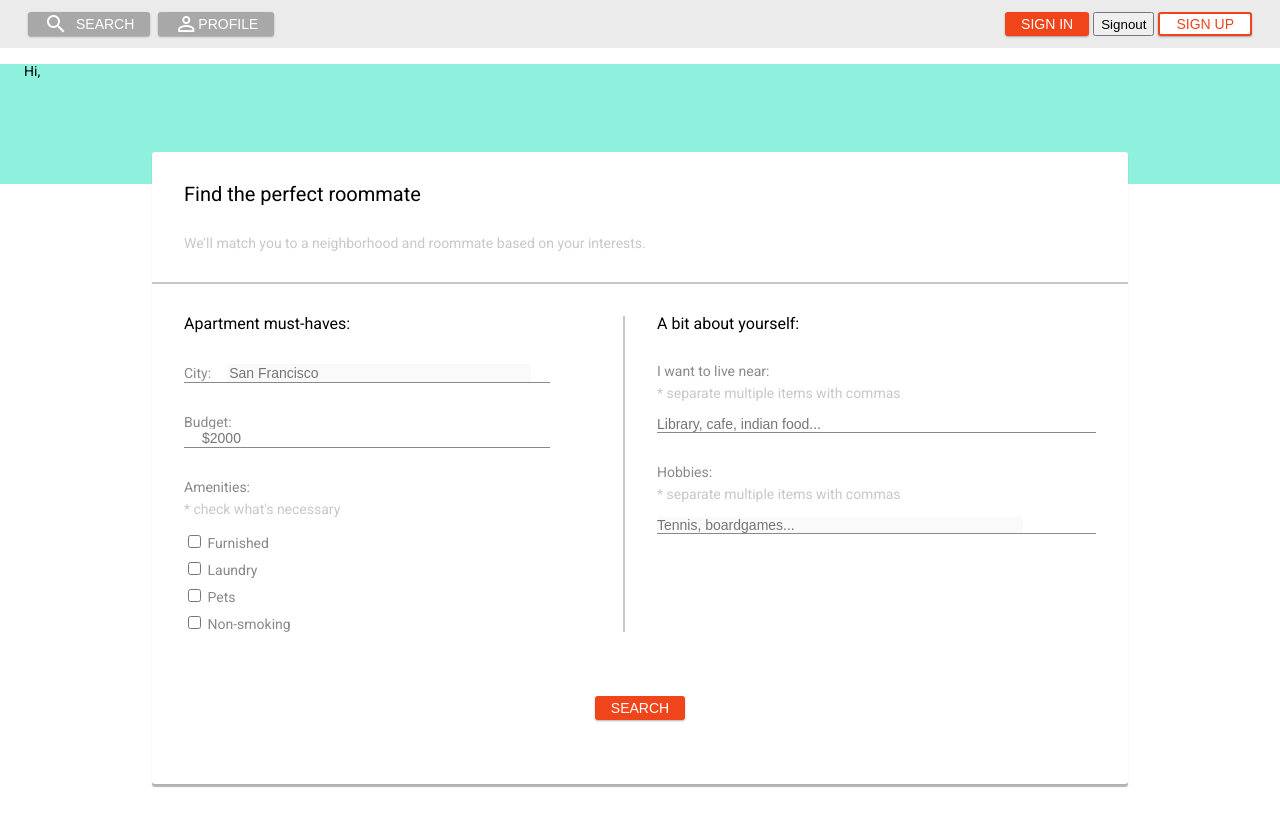
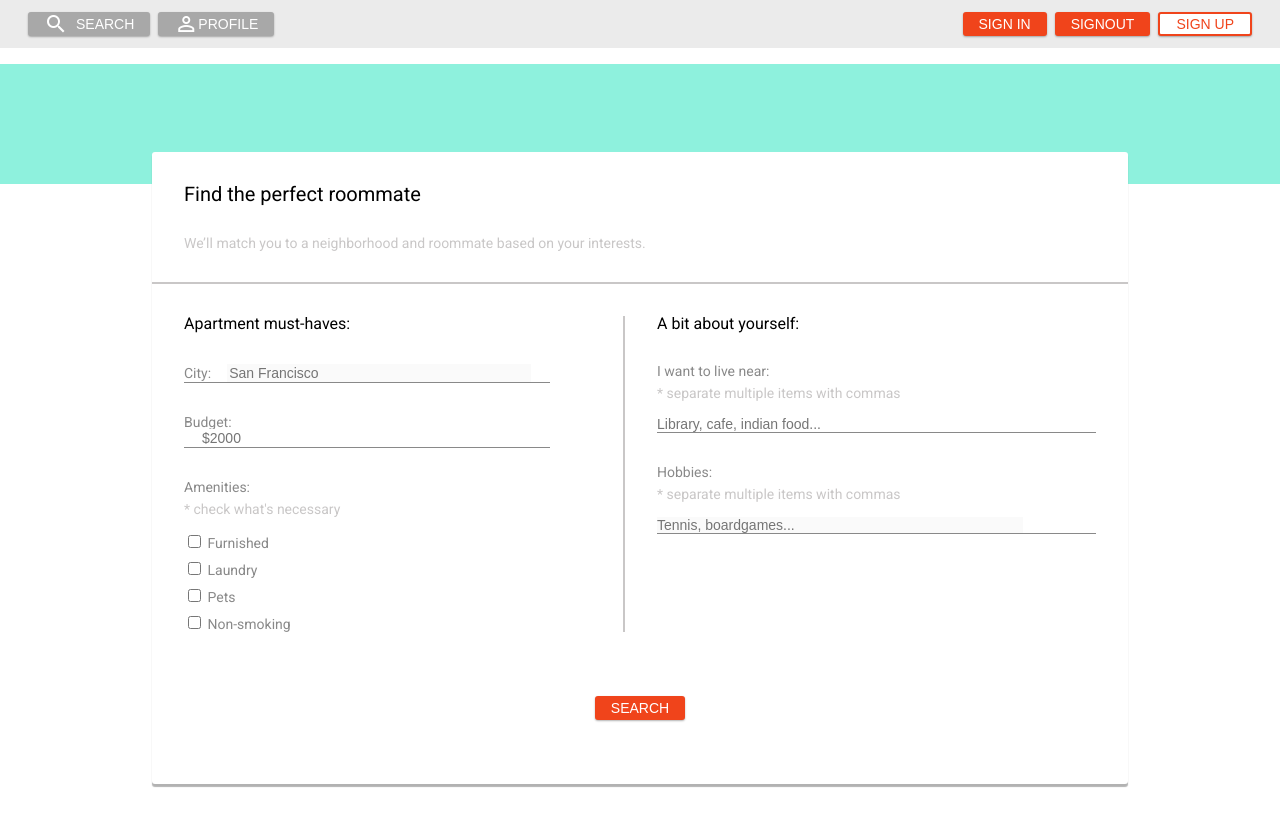
Before and after one commit to Icy-Donuts/icyGreenField, a website: page client/index.html in a window 1280 px wide. Drawn offline with nearby package versions, Linux system fonts and the light colour scheme; some packages are replaced by stand-ins of ours.

Commit message:
Update index.html

```diff
--- a/client/index.html
+++ b/client/index.html
@@ -15,13 +15,12 @@
     </div>
     <div class="nav-container">
       <button class="button signin"><a href="#/signin">Sign in</a></button>
-      <button ng-click="signout()">Signout</button>
+      <button class="button" ng-click="signout()">Signout</button>
       <button class="button inverse signup"><a href="#/signup">Sign up</a></button>
     </div>
   </nav>
   <div class="body">
     <div class="header">
-      <div class="nav-container">Hi, {{username}}</div>
     </div>
     <div class="body">
    	  <div ng-view></div>
@@ -32,8 +31,8 @@
 	<script src="lib/angular-route/angular-route.js"></script>
 	<script src="http://maps.googleapis.com/maps/api/js?key=AIzaSyAiMl4BFfCXsYU_HhbDJjKK0At05vmcjjA"></script>
 	<script src="authentication/auth.js"></script>
-	<script src="loadingPage/loading.js"></script>
 	<script src="resultPage/result.js"></script>
+  <script src="loadingPage/loading.js"></script>
 	<script src="searchPage/search.js"></script>
 	<script src="searchPage/searchFromProfile.js"></script>
 	<script src="service.js"></script>
```
